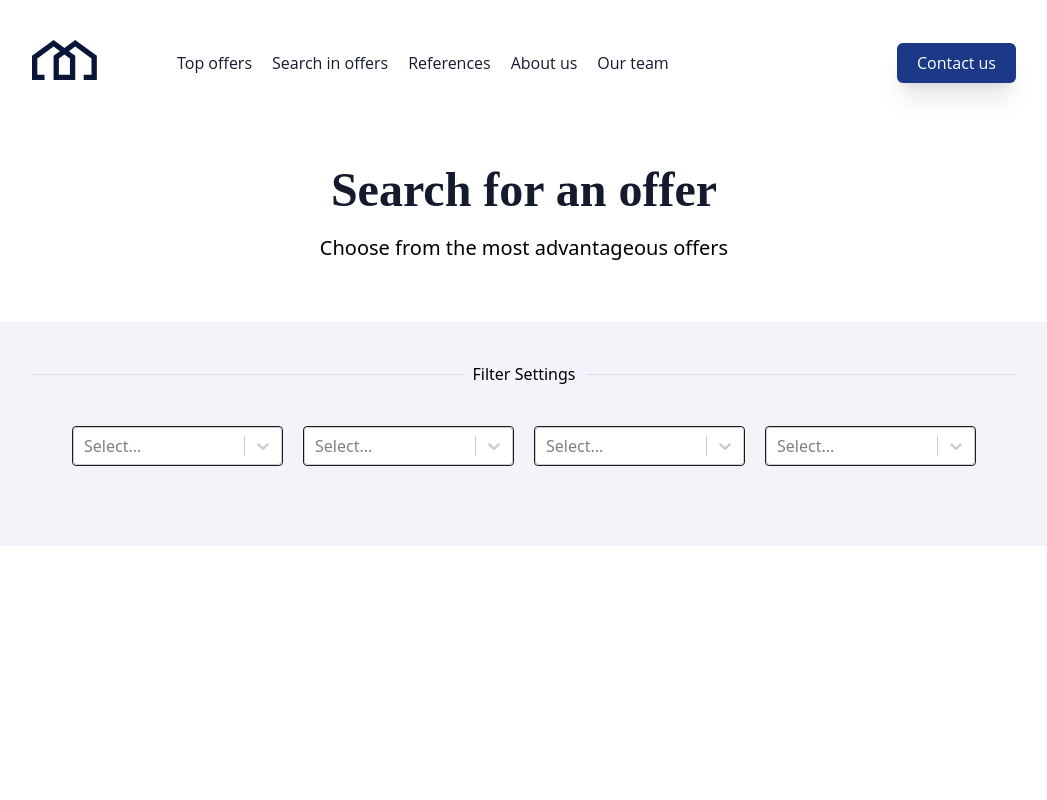
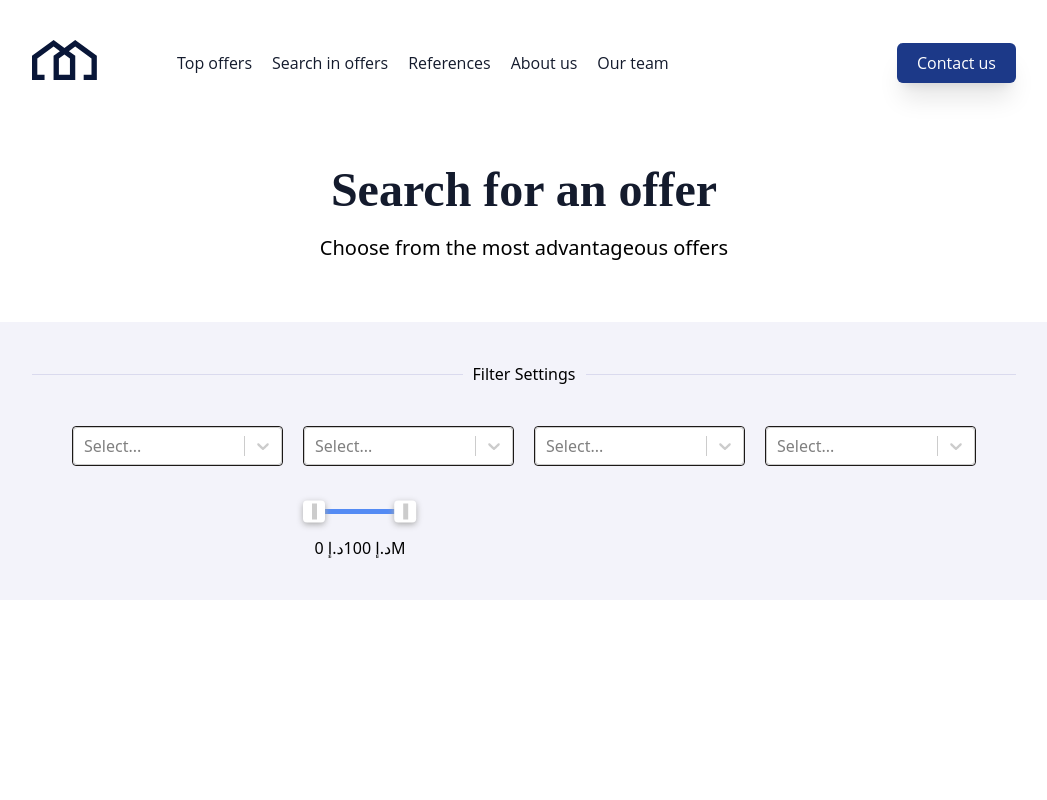
Before and after one commit to evergreenx/seekers-realty, a Next.js app: page /filter in a window 1280 px wide. Shown: the top 800 px of the page, without its empty margins (116-1163 px from the left). Built offline with nearby package versions, Linux system fonts and the light colour scheme.

Commit message:
adding amount slider

```diff
--- /dev/null
+++ b/components/Filter/Range/index.tsx
@@ -0,0 +1,104 @@
+/* eslint-disable react/jsx-key */
+import React, { useState } from "react";
+import { Range, getTrackBackground } from "react-range";
+
+const numFormatter = (num: number) => {
+  if (num > 999 && num < 1000000) {
+    return (num / 1000).toFixed(0) + "K";
+  } else if (num >= 1000000) {
+    return (num / 1000000).toFixed(0) + "M";
+  } else if (num <= 999) {
+    return num;
+  }
+
+  return num;
+};
+
+const AmountSlider = () => {
+  const [values, setValues] = useState([0, 100000000]);
+  const STEP = 1000;
+  const MIN = 0;
+  const MAX = 100000000;
+  return (
+    <div
+      style={{
+        display: "flex",
+        justifyContent: "center",
+        flexWrap: "wrap",
+      }}
+    >
+      <Range
+        values={values}
+        step={STEP}
+        min={MIN}
+        max={MAX}
+        onChange={(values) => {
+          setValues(values);
+        }}
+        renderTrack={({ props, children }) => (
+          <div
+            onMouseDown={props.onMouseDown}
+            onTouchStart={props.onTouchStart}
+            style={{
+              ...props.style,
+              height: "10px",
+              display: "flex",
+              width: "100%",
+            }}
+          >
+            <div
+              ref={props.ref}
+              style={{
+                height: "5px",
+                width: "140%",
+                borderRadius: "4px",
+                background: getTrackBackground({
+                  values,
+                  colors: ["#ccc", "#548BF4", "#ccc"],
+                  min: MIN,
+                  max: MAX,
+                }),
+                alignSelf: "center",
+              }}
+            >
+              {children}
+            </div>
+          </div>
+        )}
+        renderThumb={({ props, isDragged }) => (
+          <div
+            {...props}
+            style={{
+              ...props.style,
+              height: "22px",
+              width: "22px",
+              borderRadius: "4px",
+              backgroundColor: "#FFF",
+              display: "flex",
+              justifyContent: "center",
+              alignItems: "center",
+              boxShadow: "0px 2px 6px #AAA",
+            }}
+          >
+            <div
+              style={{
+                height: "16px",
+                width: "5px",
+                backgroundColor: isDragged ? "#548BF4" : "#CCC",
+              }}
+            />
+          </div>
+        )}
+      />
+      <div id="output" className="flex justify-between mt-5 w-full ">
+        <p>{`د.إ ${numFormatter(values[0])} `}</p>
+
+        <p>{`د.إ  ${numFormatter(values[1])} `}</p>
+      </div>
+
+      <dd></dd>
+    </div>
+  );
+};
+
+export default AmountSlider;
--- a/components/Filter/index.tsx
+++ b/components/Filter/index.tsx
@@ -1,6 +1,7 @@
 /* eslint-disable react/jsx-key */
 import React from "react";
 import Select from "react-select";
+import Range from "../Filter/Range/index";
 
 const Index = () => {
   const [selectedOption, setSelectedOption] = React.useState(null);
@@ -59,6 +60,17 @@ const Index = () => {
         options={options}
       />
       </div>
+
+
+<div className="justify-center flex w-4/6 items-center flex-col">
+
+  <div className="">
+
+<Range />
+
+  </div>
+
+</div>
       </div>
     </div>
   );
--- a/components/TopBar/Index.tsx
+++ b/components/TopBar/Index.tsx
@@ -22,11 +22,11 @@ const Index = () => {
             <div className="links flex-1 lg:block hidden ">
 
                 <ul className='flex text-textColor font-normal text-base space-x-5'>
-                    <li className=' cursor-pointer '>Top offers</li>
-                    <li className=' cursor-pointer '>Search in offers</li>
-                    <li className=' cursor-pointer '> References</li>
-                    <li className=' cursor-pointer '> About us</li>
-                    <li className=' cursor-pointer '>Our team</li>
+                    <li className=' cursor-pointer hover:text-basic hover:font-medium '>Top offers</li>
+                    <li className=' cursor-pointer  hover:text-basic hover:font-medium'>Search in offers</li>
+                    <li className=' cursor-pointer hover:text-basic hover:font-medium'> References</li>
+                    <li className=' cursor-pointer hover:text-basic hover:font-medium '> About us</li>
+                    <li className=' cursor-pointer hover:text-basic hover:font-medium'>Our team</li>
                 </ul>
             </div>
 
--- a/package.json
+++ b/package.json
@@ -16,6 +16,7 @@
     "react-dom": "17.0.2",
     "react-icons": "^4.3.1",
     "react-query": "^3.34.16",
+    "react-range": "^1.8.12",
     "react-select": "^5.2.2",
     "react-slick": "^0.28.1",
     "slick-carousel": "^1.8.1"
```
Also changed, not shown: 1 other file (tests, documents, lock files or other folders).
